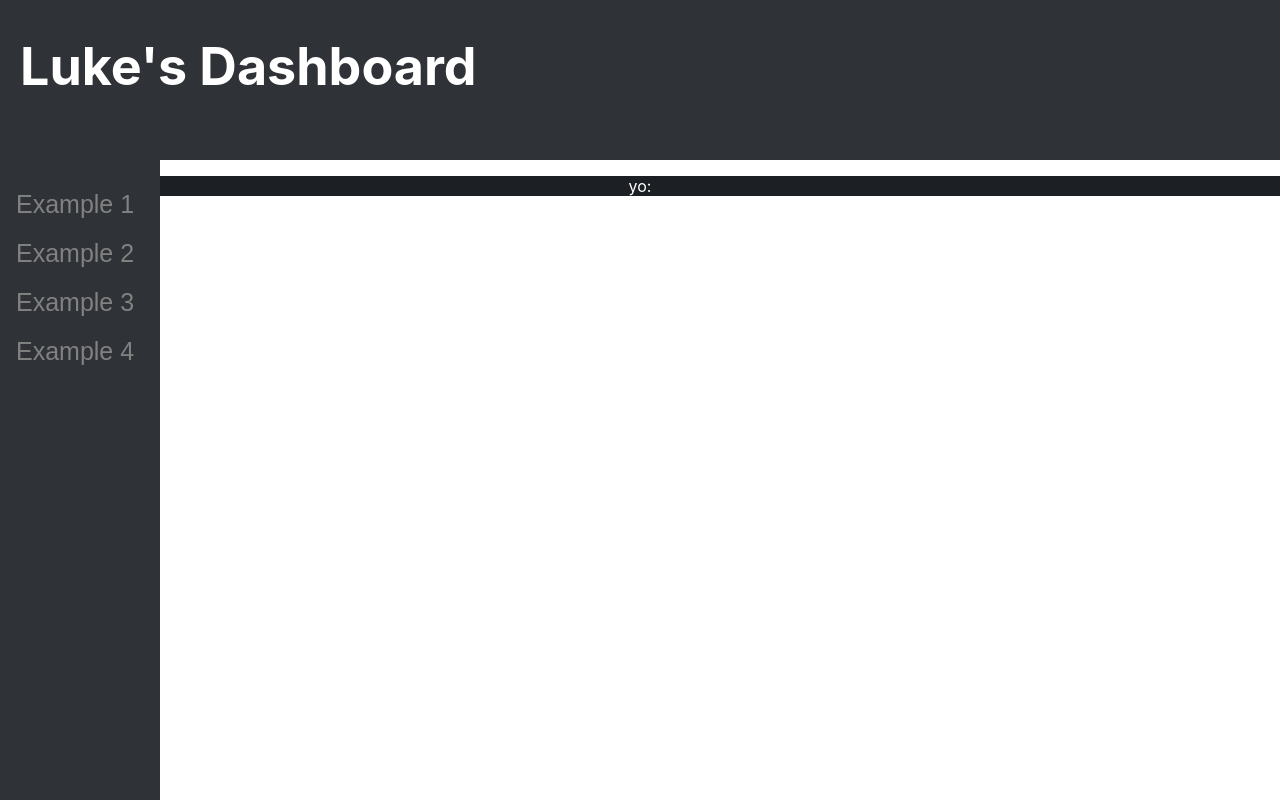
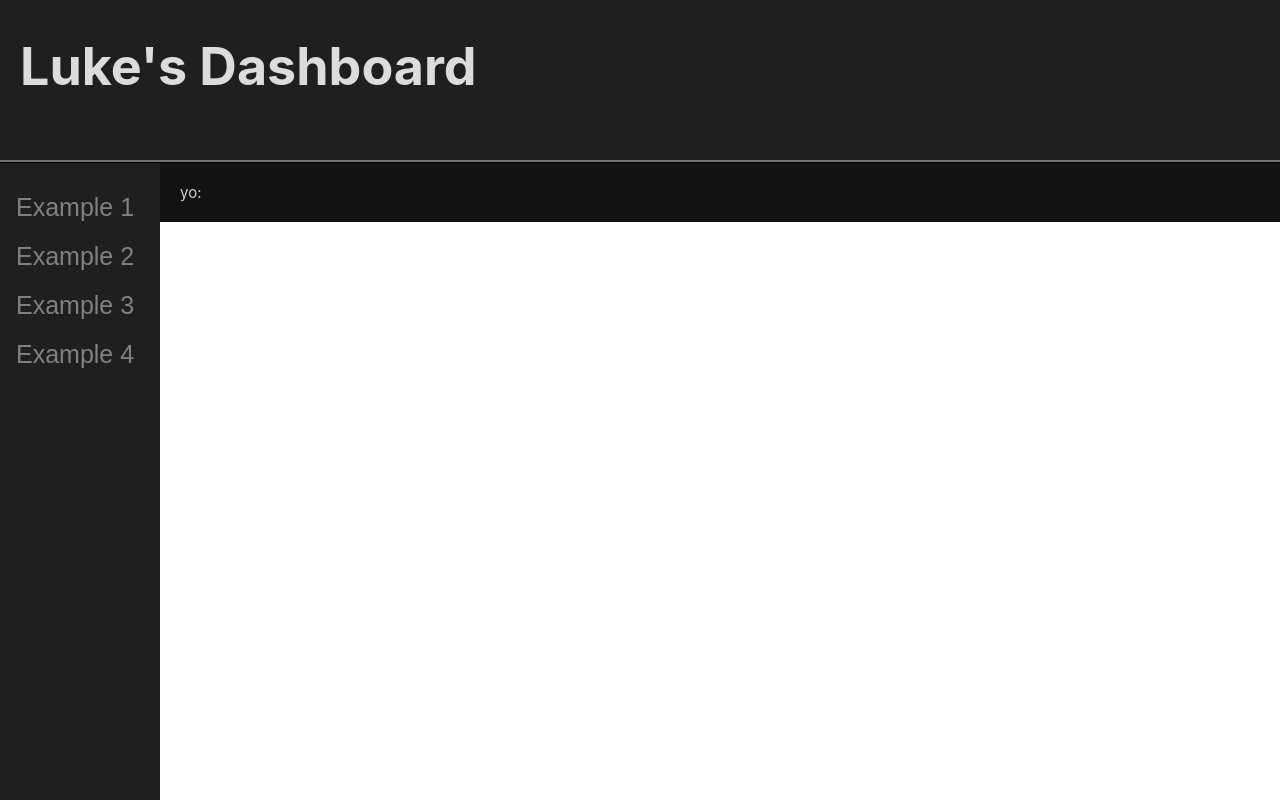
Before and after one commit to LukeANewton/personal-dashboard, a React (Create React App) app in the folder client/app/: page / in a window 1280 px wide. Built offline with nearby package versions, Linux system fonts and the light colour scheme; no server answers.

Commit message:
add styling

```diff
--- a/client/app/src/App.css
+++ b/client/app/src/App.css
@@ -1,12 +1,14 @@
 .App {
-  text-align: center;
-  color: white;
+  text-align: left;
+  color: #d1d1d1;
 }
 
 .Border-Bar {
-  background-color: #2f3236;
+  background-color: #1f1f1f;
+  border-bottom: ridge;
+  border-color: #1f1f1f;
 }
 
 .App-Content {
-  background-color: #1c1f24;
+  background-color: #121212;
 }
--- a/client/app/src/App.js
+++ b/client/app/src/App.js
@@ -2,6 +2,7 @@ import React, { Component } from 'react';
 import './App.css';
 import AppHeader from './AppHeader/AppHeader.js';
 import AppSidebar from './AppSidebar/AppSidebar.js';
+import AppContent from './AppContent/AppContent.js';
 
 class App extends Component{
   constructor(props) {
@@ -24,9 +25,7 @@ class App extends Component{
       <div className="App">
         <AppHeader />
         <AppSidebar />
-        <div className="App-Content">
-          <p className="App-intro"> yo: {this.state.apiResponse}</p>
-        </div>
+        <AppContent />
       </div>
     );
   }
--- /dev/null
+++ b/client/app/src/AppContent/AppContent.css
@@ -0,0 +1,6 @@
+.App-Content {
+  height: 100%;
+  padding: 20px;
+  margin-left: 160px; /* Same as the width of the sidebar */
+  font-size: 15px;
+}
--- /dev/null
+++ b/client/app/src/AppContent/AppContent.js
@@ -0,0 +1,29 @@
+import React, { Component } from 'react';
+import './AppContent.css';
+
+class AppContent extends Component{
+    constructor(props) {
+        super(props);
+        this.state = { apiResponse: "" };
+      }
+
+    callAPI() {
+        fetch("/api/testAPI")
+            .then(res => res.text())
+            .then(res => this.setState({ apiResponse: res }));
+    }
+
+    componentDidMount() {
+        this.callAPI();
+    }
+
+    render() {
+        return (
+            <div className="App-Content">
+                 yo: {this.state.apiResponse}
+            </div>
+        );
+    }
+}
+
+export default AppContent;
--- a/client/app/src/AppHeader/AppHeader.css
+++ b/client/app/src/AppHeader/AppHeader.css
@@ -7,5 +7,5 @@ header {
     align-items: left;
     justify-content: left;
     font-size: calc(10px + 2vmin);
-    color: white;
+    color: #dcdcdc;
   }
--- a/client/app/src/AppSidebar/SidebarLink.css
+++ b/client/app/src/AppSidebar/SidebarLink.css
@@ -11,5 +11,5 @@ button {
 
 /* When you mouse over the navigation links, change their color */
 button:hover {
-    color: #f1f1f1;
+    color: #d1d1d1;
 }
```
